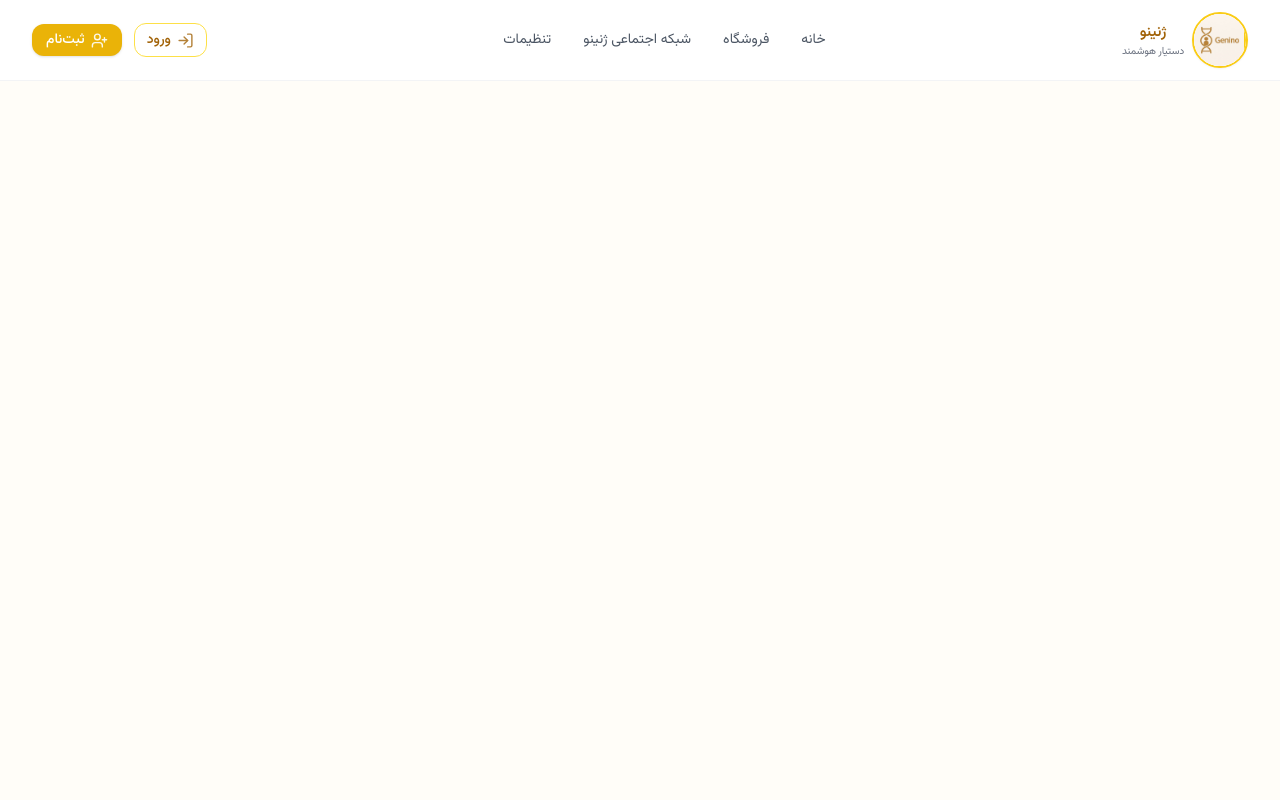
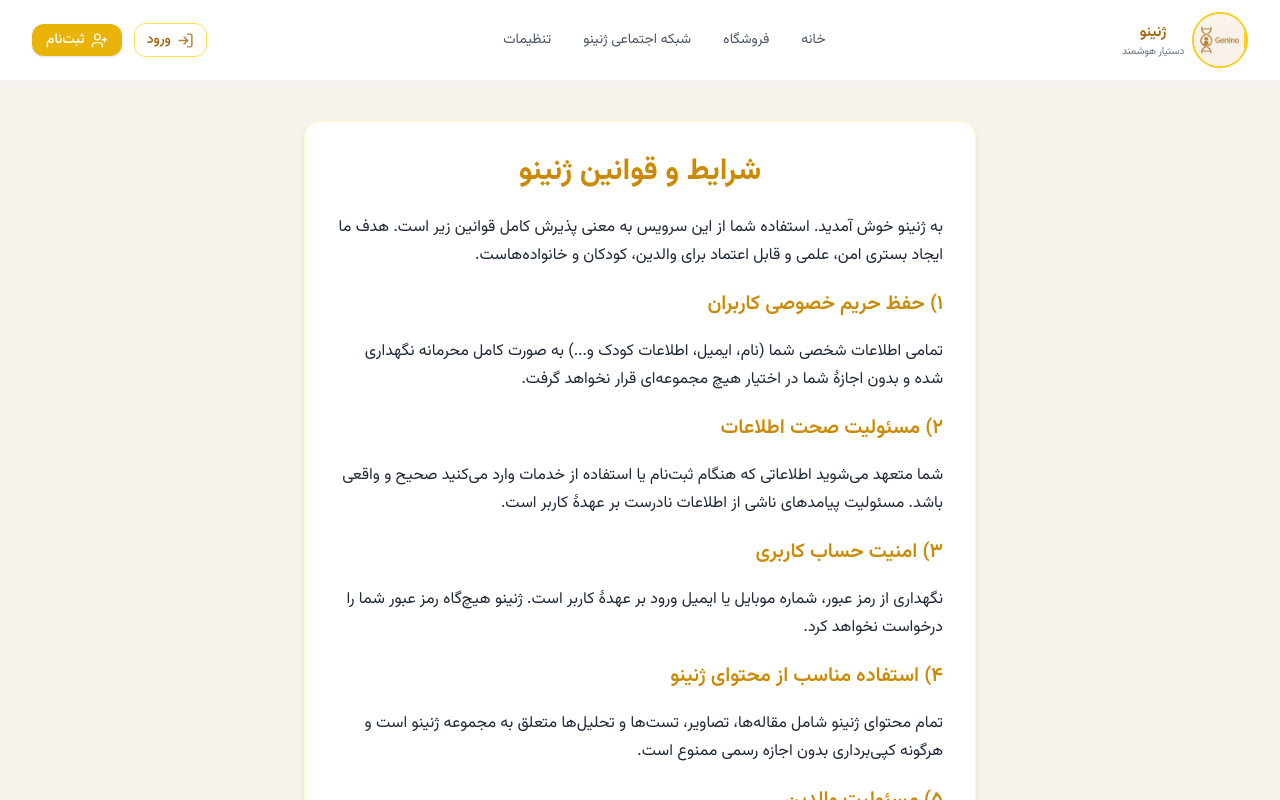
Before and after one commit to ErfanGenino/Genino, a React (Vite) app in the folder genino-web/: page /terms in a window 1280 px wide. Built offline with nearby package versions, Linux system fonts and the light colour scheme.

Commit message:
feat(signup): prepared Genino frontend for backend integration + added Terms page

```diff
--- a/genino-web/src/App.jsx
+++ b/genino-web/src/App.jsx
@@ -127,6 +127,8 @@
 import SignsOfDevelopmentalDelayInChildrenArticle from "@pages/articles/child-care/SignsOfDevelopmentalDelayInChildrenArticle";
 import InfantReflexesAreTheyNormalArticle from "@pages/articles/child-care/InfantReflexesAreTheyNormalArticle";
 import EffectiveAndIneffectivePraiseInChildrenArticle from "@pages/articles/child-care/EffectiveAndIneffectivePraiseInChildrenArticle";
+import Terms from "./pages/Terms";
+
 
 
 
@@ -280,7 +282,7 @@
         <Route path="/articles/child-care/signs-of-developmental-delay-in-children" element={<SignsOfDevelopmentalDelayInChildrenArticle />} />
         <Route path="/articles/child-care/infant-reflexes-are-they-normal" element={<InfantReflexesAreTheyNormalArticle />} />
         <Route path="/articles/child-care/effective-and-ineffective-praise-in-children" element={<EffectiveAndIneffectivePraiseInChildrenArticle />} />
-
+        <Route path="/terms" element={<Terms />} />
 
       </Routes>
     </>
--- a/genino-web/src/SignupUser.jsx
+++ b/genino-web/src/SignupUser.jsx
@@ -53,6 +53,7 @@
     phone: "",
     email: "",
     username: "",
+    nationalCode: "",
     password: "",
     confirmPassword: "",
     terms: false,
@@ -174,6 +175,39 @@
         return "";
       default:
         return "";
+        case "nationalCode":
+  if (!v) return "کد ملی الزامی است";
+  if (!/^\d{10}$/.test(v)) return "کد ملی باید ۱۰ رقم باشد";
+
+  // جلوگیری از کدهای اشتباه مثل 0000000000
+  if ([
+    "0000000000",
+    "1111111111",
+    "2222222222",
+    "3333333333",
+    "4444444444",
+    "5555555555",
+    "6666666666",
+    "7777777777",
+    "8888888888",
+    "9999999999",
+  ].includes(v)) {
+    return "کد ملی معتبر نیست";
+  }
+
+  // الگوریتم رسمی ثبت احوال
+  const check = parseInt(v[9]);
+  let sum = 0;
+  for (let i = 0; i < 9; i++) {
+    sum += parseInt(v[i]) * (10 - i);
+  }
+  const remainder = sum % 11;
+
+  if (!((remainder < 2 && check === remainder) || (remainder >= 2 && check === (11 - remainder)))) {
+    return "کد ملی معتبر نیست";
+  }
+
+  return "";
     }
   }
 
@@ -368,6 +402,25 @@
           />
         </label>
 
+        {/* کد ملی */}
+        <label className="block mt-4">
+          <span className="text-sm text-gray-600">کد ملی</span>
+          {touched.nationalCode && errors.nationalCode && (
+            <p className="text-xs text-red-600 mt-1 mb-1">{errors.nationalCode}</p>
+          )}
+          <input
+            name="nationalCode"
+            type="text"
+            value={formData.nationalCode}
+            onChange={handleChange}
+            onBlur={handleBlur}
+            placeholder="مثلاً 1234567890"
+            maxLength={10}
+            className="w-full border border-gray-300 p-2 rounded-lg mt-1 focus:border-yellow-500"
+          />
+        </label>
+
+
         {/* رمز عبور */}
         <label className="block mt-4">
           <span className="text-sm text-gray-600">رمز عبور</span>
@@ -412,7 +465,17 @@
             onBlur={handleBlur}
             className="w-4 h-4 accent-yellow-500"
           />
-          <span className="text-gray-700">شرایط و قوانین ژنینو را می‌پذیرم</span>
+          <span className="text-gray-700">
+           شرایط و قوانین{" "}
+           <a
+           href="/terms"
+           target="_blank"
+           rel="noopener noreferrer"
+           className="text-yellow-600 underline hover:text-yellow-700">
+           ژنینو
+           </a>{" "}
+           را می‌پذیرم
+           </span>
         </label>
         {touched.terms && errors.terms && (
           <p className="text-xs text-red-600 mt-1 mb-1 text-right">{errors.terms}</p>
--- /dev/null
+++ b/genino-web/src/pages/Terms.jsx
@@ -0,0 +1,80 @@
+import { Link } from "react-router-dom";
+
+export default function Terms() {
+  return (
+    <main className="min-h-screen bg-[#f7f2eb] text-gray-800 px-5 py-10">
+      <div className="max-w-2xl mx-auto bg-white p-8 rounded-2xl shadow-md border border-yellow-100">
+        <h1 className="text-3xl font-bold text-yellow-600 mb-6 text-center">
+          شرایط و قوانین ژنینو
+        </h1>
+
+        <section className="space-y-5 text-right leading-7">
+          <p>
+            به ژنینو خوش آمدید. استفاده شما از این سرویس به معنی پذیرش کامل
+            قوانین زیر است. هدف ما ایجاد بستری امن، علمی و قابل اعتماد برای
+            والدین، کودکان و خانواده‌هاست.
+          </p>
+
+          <h2 className="text-xl font-semibold text-yellow-600 mt-6">
+            ۱) حفظ حریم خصوصی کاربران
+          </h2>
+          <p>
+            تمامی اطلاعات شخصی شما (نام، ایمیل، اطلاعات کودک و...) به صورت کامل
+            محرمانه نگهداری شده و بدون اجازهٔ شما در اختیار هیچ مجموعه‌ای قرار
+            نخواهد گرفت.
+          </p>
+
+          <h2 className="text-xl font-semibold text-yellow-600 mt-6">
+            ۲) مسئولیت صحت اطلاعات
+          </h2>
+          <p>
+            شما متعهد می‌شوید اطلاعاتی که هنگام ثبت‌نام یا استفاده از خدمات وارد
+            می‌کنید صحیح و واقعی باشد. مسئولیت پیامدهای ناشی از اطلاعات نادرست
+            بر عهدهٔ کاربر است.
+          </p>
+
+          <h2 className="text-xl font-semibold text-yellow-600 mt-6">
+            ۳) امنیت حساب کاربری
+          </h2>
+          <p>
+            نگهداری از رمز عبور، شماره موبایل یا ایمیل ورود بر عهدهٔ کاربر است.
+            ژنینو هیچ‌گاه رمز عبور شما را درخواست نخواهد کرد.
+          </p>
+
+          <h2 className="text-xl font-semibold text-yellow-600 mt-6">
+            ۴) استفاده مناسب از محتوای ژنینو
+          </h2>
+          <p>
+            تمام محتوای ژنینو شامل مقاله‌ها، تصاویر، تست‌ها و تحلیل‌ها متعلق به
+            مجموعه ژنینو است و هرگونه کپی‌برداری بدون اجازه رسمی ممنوع است.
+          </p>
+
+          <h2 className="text-xl font-semibold text-yellow-600 mt-6">
+            ۵) مسئولیت والدین
+          </h2>
+          <p>
+            ژنینو ابزارهای رشد، سلامت و آموزش کودک را ارائه می‌دهد، اما جایگزین
+            پزشک یا متخصص نیست. والدین در تصمیم‌گیری نهایی مسئولیت کامل دارند.
+          </p>
+
+          <h2 className="text-xl font-semibold text-yellow-600 mt-6">
+            ۶) تغییرات در قوانین
+          </h2>
+          <p>
+            ژنینو ممکن است قوانین خود را بروزرسانی کند. نسخه جدید همیشه در بخش
+            قوانین قابل مشاهده خواهد بود.
+          </p>
+        </section>
+
+        <div className="text-center mt-10">
+          <button
+          onClick={() => window.close()}
+          className="inline-block bg-yellow-500 text-white py-3 px-8 rounded-xl hover:bg-yellow-600 transition-all shadow">
+          بستن صفحه
+         </button>
+
+        </div>
+      </div>
+    </main>
+  );
+}
```
